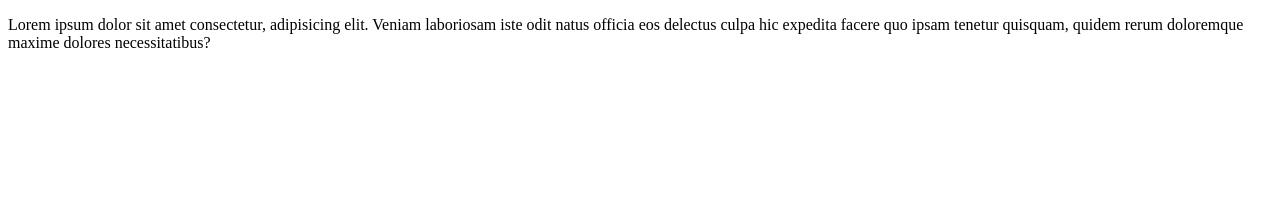
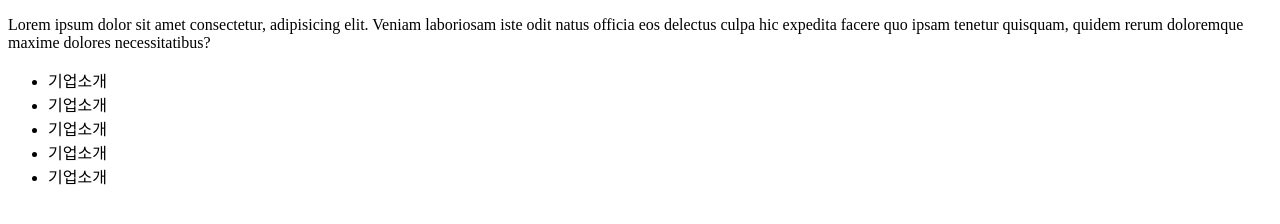
Before and after one commit to SunShineKang/2024.08.09-11-15, a plain HTML site: page index.html in a window 1280 px wide. Drawn offline with Linux system fonts and the light colour scheme.

Commit message:
11시26분

```diff
--- a/index.html
+++ b/index.html
@@ -1,11 +1,22 @@
 <!DOCTYPE html>
 <html lang="en">
+
 <head>
     <meta charset="UTF-8">
     <meta name="viewport" content="width=device-width, initial-scale=1.0">
     <title>Document</title>
 </head>
+
 <body>
-    <p>Lorem ipsum dolor sit amet consectetur, adipisicing elit. Veniam laboriosam iste odit natus officia eos delectus culpa hic expedita facere quo ipsam tenetur quisquam, quidem rerum doloremque maxime dolores necessitatibus?</p>
+    <p>Lorem ipsum dolor sit amet consectetur, adipisicing elit. Veniam laboriosam iste odit natus officia eos delectus
+        culpa hic expedita facere quo ipsam tenetur quisquam, quidem rerum doloremque maxime dolores necessitatibus?</p>
+        <ul>
+            <li>기업소개</li>
+            <li>기업소개</li>
+            <li>기업소개</li>
+            <li>기업소개</li>
+            <li>기업소개</li>
+        </ul>
 </body>
+
 </html>
```
